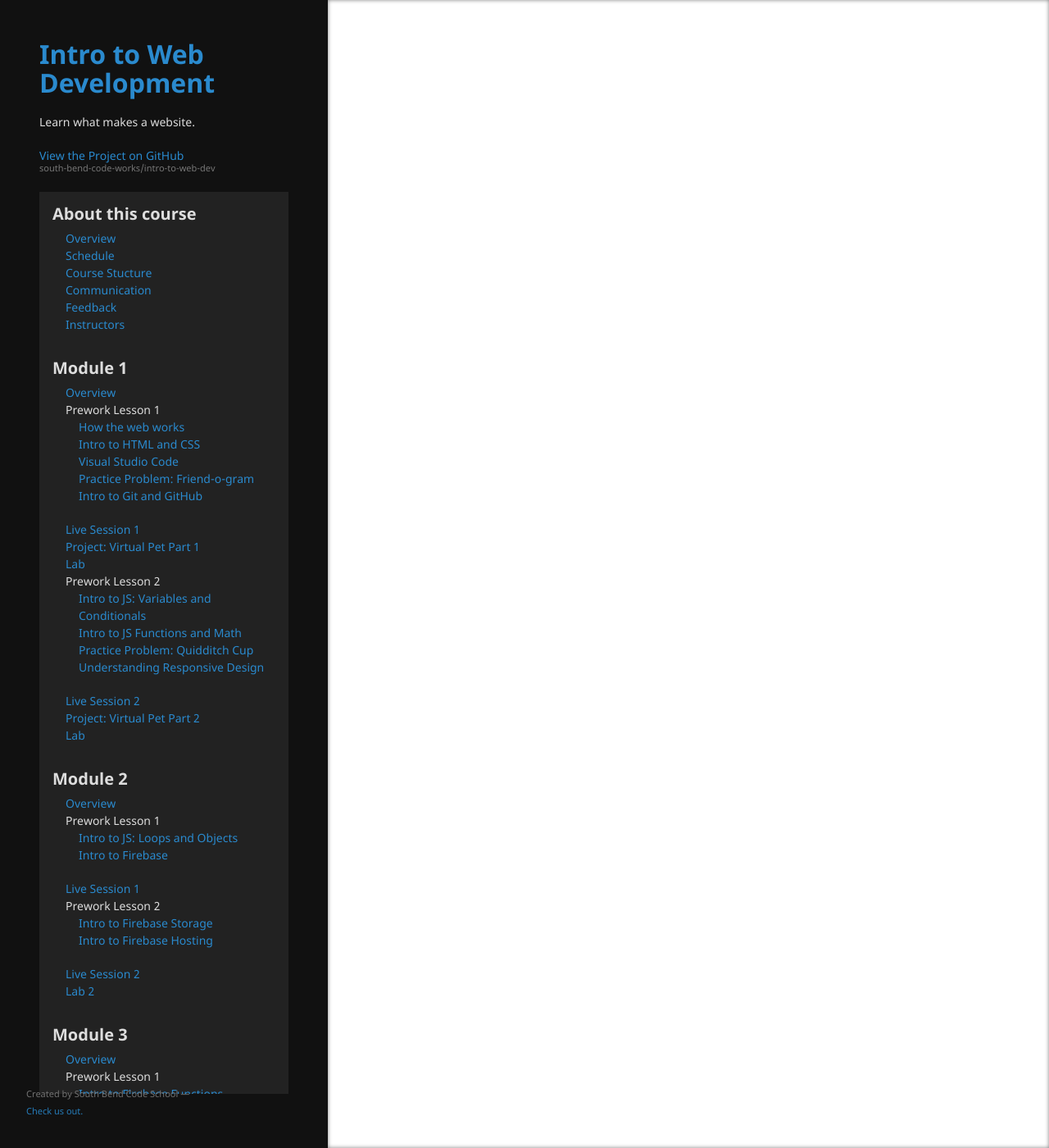
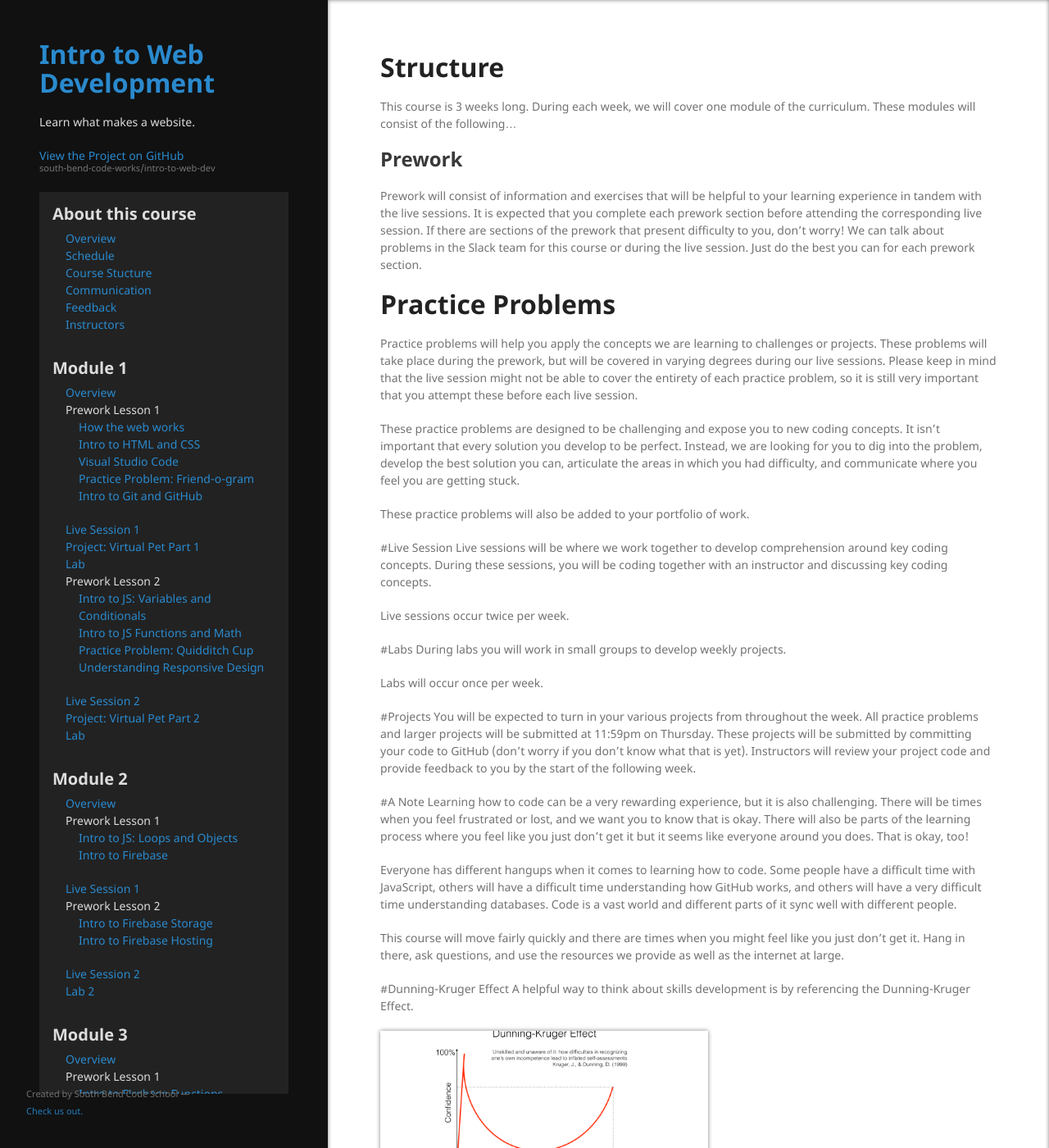
Before and after one commit to south-bend-code-works/intro-to-web-dev, a Jekyll site: the page built from lessons/module0/structure.md, in a window 1280 px wide and 1400 px high. Shown: the whole window at 82% size. Built offline with Jekyll 4.4.1, drawn with Linux system fonts in a browser that asks for light colours; our own code applies the rules of GitHub Pages for plain Markdown files; some of the changed text lies outside the part shown.

Commit message:
Added info to the structure page in the overview section

```diff
--- a/lessons/module0/structure.md
+++ b/lessons/module0/structure.md
@@ -1,3 +1,45 @@
 ---
 layout: default
 ---
+
+# Structure
+This course is 3 weeks long. During each week, we will cover one module of the curriculum. These modules will consist of the following...
+
+## Prework
+Prework will consist of information and exercises that will be helpful to your learning experience in tandem with the live sessions. It is expected that you complete each prework section before attending the corresponding live session. If there are sections of the prework that present difficulty to you, don’t worry! We can talk about problems in the Slack team for this course or during the live session. Just do the best you can for each prework section.
+
+# Practice Problems
+Practice problems will help you apply the concepts we are learning to challenges or projects. These problems will take place during the prework, but will be covered in varying degrees during our live sessions. Please keep in mind that the live session might not be able to cover the entirety of each practice problem, so it is still very important that you attempt these before each live session.
+
+These practice problems are designed to be challenging and expose you to new coding concepts. It isn’t important that every solution you develop to be perfect. Instead, we are looking for you to dig into the problem, develop the best solution you can, articulate the areas in which you had difficulty, and communicate where you feel you are getting stuck.
+
+These practice problems will also be added to your portfolio of work.
+
+#Live Session
+Live sessions will be where we work together to develop comprehension around key coding concepts. During these sessions, you will be coding together with an instructor and discussing key coding concepts.
+
+Live sessions occur twice per week.
+
+#Labs
+During labs you will work in small groups to develop weekly projects.
+
+Labs will occur once per week.
+
+#Projects
+You will be expected to turn in your various projects from throughout the week. All practice problems and larger projects will be submitted at 11:59pm on Thursday. These projects will be submitted by committing your code to GitHub (don’t worry if you don’t know what that is yet). Instructors will review your project code and provide feedback to you by the start of the following week.
+
+#A Note
+Learning how to code can be a very rewarding experience, but it is also challenging. There will be times when you feel frustrated or lost, and we want you to know that is okay. There will also be parts of the learning process where you feel like you just don’t get it but it seems like everyone around you does. That is okay, too!
+
+Everyone has different hangups when it comes to learning how to code. Some people have a difficult time with JavaScript, others will have a difficult time understanding how GitHub works, and others will have a very difficult time understanding databases. Code is a vast world and different parts of it sync well with different people.
+
+This course will move fairly quickly and there are times when you might feel like you just don’t get it. Hang in there, ask questions, and use the resources we provide as well as the internet at large.
+
+#Dunning-Kruger Effect
+A helpful way to think about skills development is by referencing the Dunning-Kruger Effect.
+
+![DKE]({{ site.baseurl }}/assets/img/module1/dkeffect.png){: style="max-width:400px"}
+
+Another way to think about the Dunning-Kruger Effect:
+
+![DKStupid]({{ site.baseurl }}/assets/img/module1/dkstupid.jpg_large){: style="max-width:400px"}
```
Also changed, not shown: lessons/module0/overview.md (+1 -1 lines), assets/img/module1/dkeffect.png (added), assets/img/module1/howdoyoudo.jpg (added), 1 other file.
